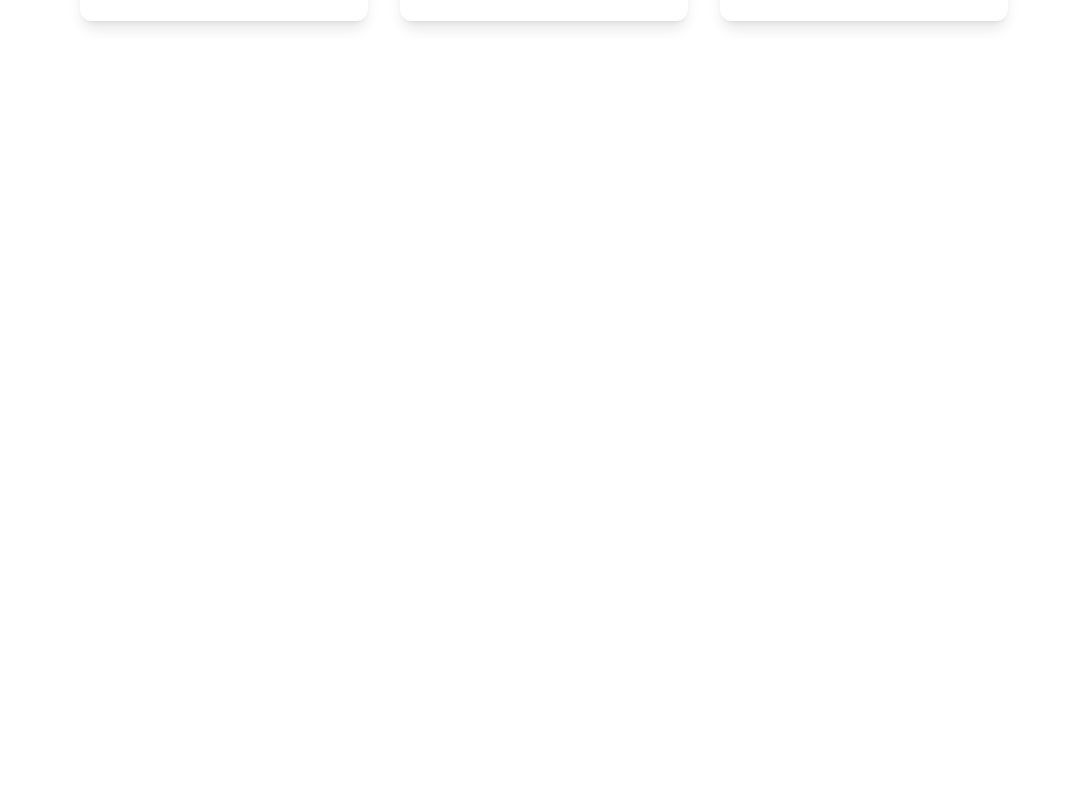
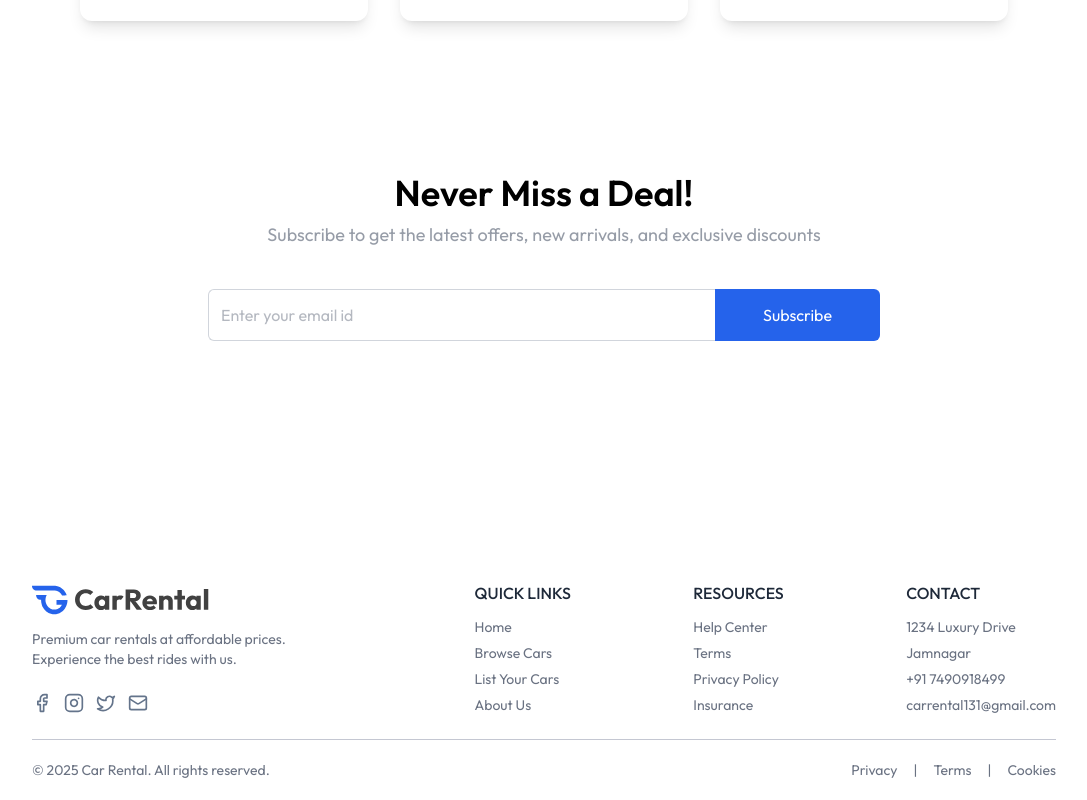
Before and after one commit to hiten8499/Car-Rental-System, a React (Vite) app in the folder client/: page / in a window 1280 px wide. Shown: the part 2798-3598 px from the top of the page, without its empty margins (96-1183 px from the left). Before the commit the page ends 2931 px from the top, so only its background shows below. Built offline with nearby package versions, Linux system fonts and the light colour scheme.

Commit message:
Completed the Home Page

```diff
--- a/client/src/App.jsx
+++ b/client/src/App.jsx
@@ -5,6 +5,7 @@
 import CarDetails from './pages/CarDetails'
 import Cars from './pages/Cars'
 import MyBookings from './pages/MyBookings'
+import Footer from './components/Footer'
 
 const App = () => {
   const [showLogin, setShowLogin]=useState(false)
@@ -19,6 +20,8 @@
             <Route path='/cars' element={<Cars/>} />
             <Route path='/my-bookings' element={<MyBookings/>} />
        </Routes>
+       {!isOwnerPath && <Footer/>}
+
     </>
   )
 }
--- /dev/null
+++ b/client/src/components/Footer.jsx
@@ -0,0 +1,76 @@
+import React from 'react';
+import { assets } from '../assets/assets';
+
+const Footer = () => {
+  return (
+    <div className='px-6 md:px-16 lg:px-24 xl:px-32 mt-60 text-sm text-gray-500'>
+      <div className='flex flex-wrap justify-between items-start gap-8 pb-6 border-b border-borderColor'>
+
+        {/* Logo + Description + Social Icons */}
+        <div>
+          <img src={assets.logo} alt="logo" className='h-8 md:h-9' />
+          <p className='max-w-80 mt-3'>
+            Premium car rentals at affordable prices. Experience the best rides with us.
+          </p>
+
+          <div className='flex items-center gap-3 mt-6'>
+            <a href="#"><img src={assets.facebook_logo} alt="facebook" className='h-5 w-5' /></a>
+            <a href="#"><img src={assets.instagram_logo} alt="instagram" className='h-5 w-5' /></a>
+            <a href="#"><img src={assets.twitter_logo} alt="twitter" className='h-5 w-5' /></a>
+            <a href="#"><img src={assets.gmail_logo} alt="gmail" className='h-5 w-5' /></a>
+          </div>
+        </div>
+
+        {/* Quick Links */}
+        <div>
+          <h2 className='text-base font-medium text-gray-800 uppercase'>Quick Links</h2>
+          <ul className='mt-3 flex flex-col gap-1.5'>
+            <li><a href="#">Home</a></li>
+            <li><a href="#">Browse Cars</a></li>
+            <li><a href="#">List Your Cars</a></li>
+            <li><a href="#">About Us</a></li>
+          </ul>
+        </div>
+
+        {/* Resources */}
+        <div>
+          <h2 className='text-base font-medium text-gray-800 uppercase'>Resources</h2>
+          <ul className='mt-3 flex flex-col gap-1.5'>
+            <li><a href="#">Help Center</a></li>
+            <li><a href="#">Terms</a></li>
+            <li><a href="#">Privacy Policy</a></li>
+            <li><a href="#">Insurance</a></li>
+          </ul>
+        </div>
+
+        {/* Contact */}
+        <div>
+          <h2 className='text-base font-medium text-gray-800 uppercase'>Contact</h2>
+          <ul className='mt-3 flex flex-col gap-1.5'>
+            <li>1234 Luxury Drive</li>
+            <li>Jamnagar</li>
+            <li>+91 7490918499</li>
+            <li>carrental131@gmail.com</li>
+          </ul>
+        </div>
+      </div>
+
+      {/* Bottom Section */}
+      <div className='flex flex-col md:flex-row gap-2 items-center justify-between py-5'>
+        <p>
+          © {new Date().getFullYear()} <a href="#">Car Rental</a>. All rights reserved.
+        </p>
+        <ul className='flex items-center gap-4'>
+          <li><a href="#">Privacy</a></li>
+          <li>|</li>
+          <li><a href="#">Terms</a></li>
+          <li>|</li>
+          <li><a href="#">Cookies</a></li>
+
+        </ul>
+      </div>
+    </div>
+  );
+}
+
+export default Footer;
--- /dev/null
+++ b/client/src/components/Newsletter.jsx
@@ -0,0 +1,27 @@
+import React from 'react'
+
+const Newsletter = () => {
+  return (
+     <div className="flex flex-col items-center justify-center text-center space-y-2
+      max-md:px-4 my-10 mb-40">
+            <h1 className="md:text-4xl text-2xl font-semibold">Never Miss a Deal!</h1>
+            <p className="md:text-lg text-gray-500/70 pb-8">
+                Subscribe to get the latest offers, new arrivals, and exclusive discounts
+            </p>
+            <form className="flex items-center justify-between max-w-2xl w-full md:h-13 h-12">
+                <input
+                    className="border border-gray-300 rounded-md h-full border-r-0 outline-none w-full rounded-r-none px-3 text-gray-500"
+                    type="email"
+                    placeholder="Enter your email id"
+                    required
+                />
+                <button type="submit" className="md:px-12 px-8 h-full text-white bg-primary hover:bg-primary-dull
+                  transition-all cursor-pointer rounded-md rounded-l-none">
+                    Subscribe
+                </button>
+            </form>
+        </div>
+  )
+}
+
+export default Newsletter
--- a/client/src/pages/Home.jsx
+++ b/client/src/pages/Home.jsx
@@ -3,6 +3,7 @@
 import FeaturedSection from '../components/FeaturedSection'
 import Banner from '../components/Banner'
 import Testimonial from '../components/Testimonial'
+import Newsletter from '../components/Newsletter'
 
 const Home = () => {
   return (
@@ -11,6 +12,7 @@
       <FeaturedSection/>
       <Banner/>
       <Testimonial/>
+      <Newsletter/>
     </>
   )
 }
```
